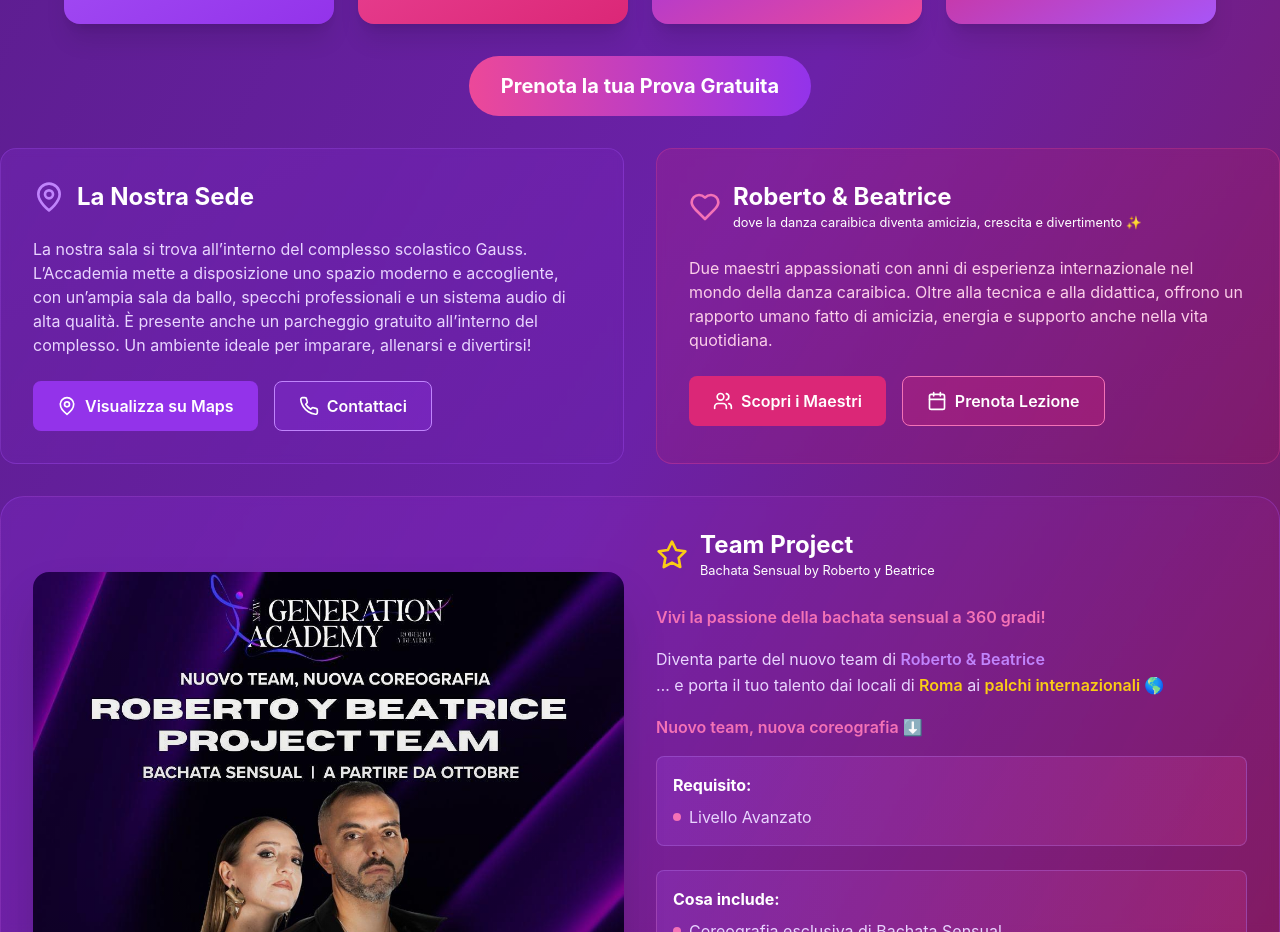
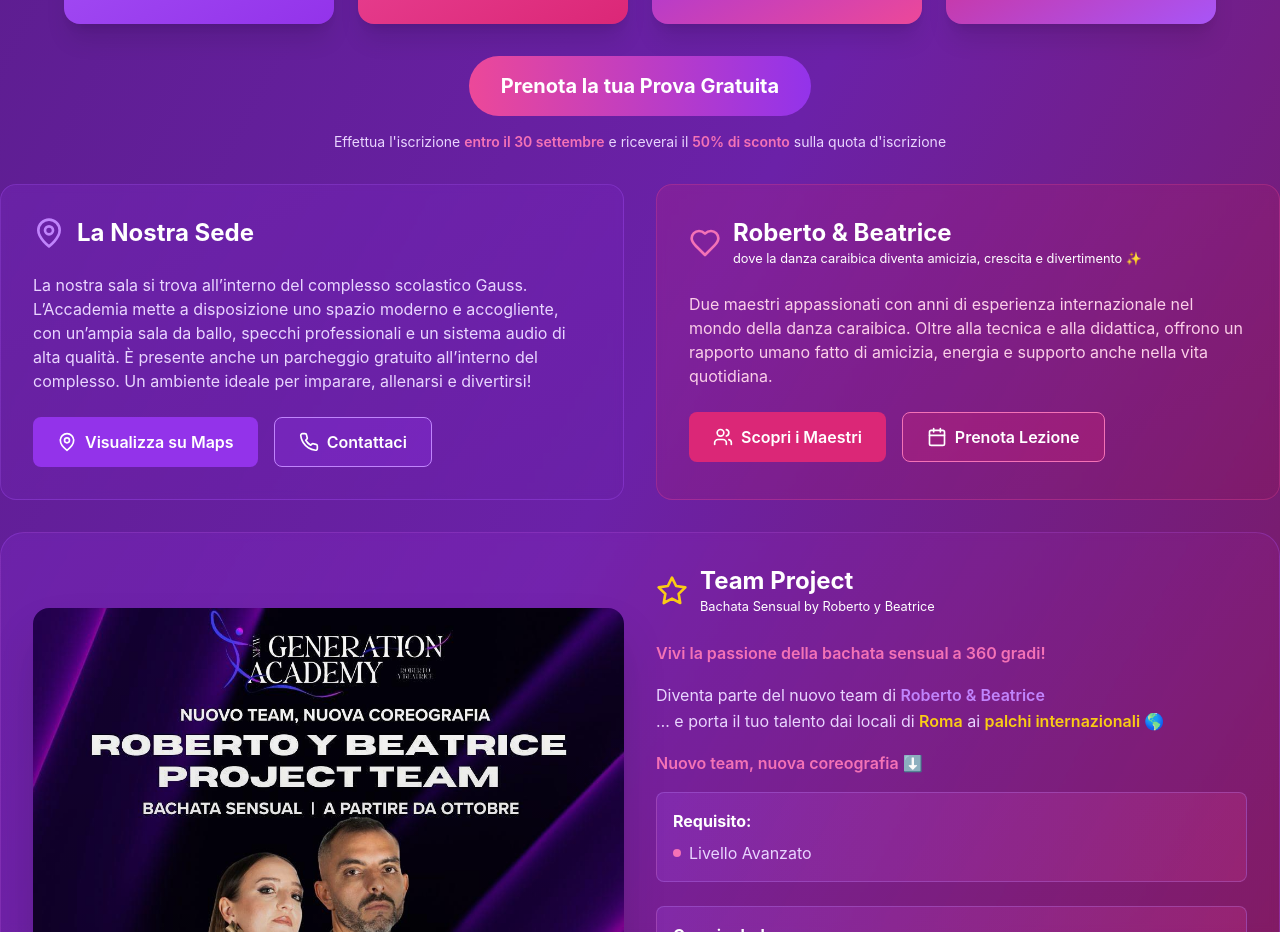
Before and after one commit to Mattia471/new_generation_academy, a React (Create React App) app: page / in a window 1280 px wide. Shown: the part 784-1716 px from the top of the page. Built offline with nearby package versions, Linux system fonts and the light colour scheme.

Commit message:
fix: label on page

```diff
--- a/src/App.tsx
+++ b/src/App.tsx
@@ -73,7 +73,7 @@
         {
             day: 'LUNEDÌ',
             classes: [
-                { time: '20:45', name: 'Bachata Musicality', level: 'Intermedio' },
+                { time: '20:45', name: 'Bachata Musicality', level: 'Open' },
                 { time: '21:45', name: 'Bachata Sensual Liv. 3', level: 'Avanzato' }
             ]
         },
@@ -414,6 +414,12 @@
                                 >
                                     Prenota la tua Prova Gratuita
                                 </button>
+                                <p className="text-purple-200 my-4 text-center text-sm">
+                                    Effettua l'iscrizione <span className="text-pink-400 font-semibold">entro il 30 settembre</span> e
+                                    riceverai il <span
+                                    className="text-pink-400 font-semibold">50% di sconto</span> sulla quota
+                                    d'iscrizione
+                                </p>
                             </div>
 
 
@@ -423,7 +429,7 @@
                                 {/* La Nostra Sede */}
                                 <div
                                     className="bg-gradient-to-br from-purple-600/20 to-purple-800/20 backdrop-blur-sm rounded-2xl p-8 border border-purple-500/30">
-                                    <div className="flex items-center space-x-3 mb-6">
+                                <div className="flex items-center space-x-3 mb-6">
                                         <MapPin className="text-purple-400" size={32}/>
                                         <h3 className="text-2xl font-bold text-white">La Nostra Sede</h3>
                                     </div>
@@ -679,8 +685,11 @@
                                 <div
                                     className="bg-gradient-to-r from-purple-600/20 to-pink-600/20 backdrop-blur-sm rounded-2xl p-8 border border-purple-500/30">
                                     <h3 className="text-2xl font-bold text-white mb-4">Pronto a iniziare?</h3>
-                                    <p className="text-purple-200 mb-6">Prenota la tua lezione di prova gratuita e
-                                        scopri il ballo che fa per te!</p>
+                                    <p className="text-purple-200 my-4 text-center text-sm">
+                                        Effettua l'iscrizione <span className="text-pink-400 font-semibold">entro il 30 settembre</span> e
+                                        riceverai il <span
+                                        className="text-pink-400 font-semibold">50% di sconto</span> sulla quota d'iscrizione
+                                    </p>
                                     <button
                                         onClick={() => setShowBookingForm(true)}
                                         className="bg-gradient-to-r from-pink-500 to-purple-600 text-white px-8 py-4 rounded-full text-lg font-bold hover:shadow-lg transform hover:scale-105 transition-all duration-300"
@@ -931,13 +940,20 @@
                             </button>
                         </div>
 
+                        <p className="text-purple-200 my-4 text-center text-sm">
+                            Effettua l'iscrizione <span
+                            className="text-pink-400 font-semibold">entro il 30 settembre</span> e
+                            riceverai il <span
+                            className="text-pink-400 font-semibold">50% di sconto</span> sulla quota d'iscrizione
+                        </p>
+
                         <div className="space-y-4">
                             <input
                                 type="text"
                                 name="name"
                                 placeholder="Il tuo nome *"
                                 value={formFreeTrial.name}
-                                onChange={(e) => handleInputChange(e,setFormFreeTrial)}
+                                onChange={(e) => handleInputChange(e, setFormFreeTrial)}
                                 required
                                 className="w-full px-4 py-3 bg-black/30 border border-purple-500/30 rounded-lg text-white placeholder-purple-300 focus:border-pink-500 focus:outline-none"
                             />
@@ -946,7 +962,7 @@
                                 name="surname"
                                 placeholder="Il tuo cognome *"
                                 value={formFreeTrial.surname}
-                                onChange={(e) => handleInputChange(e,setFormFreeTrial)}
+                                onChange={(e) => handleInputChange(e, setFormFreeTrial)}
                                 required
                                 className="w-full px-4 py-3 bg-black/30 border border-purple-500/30 rounded-lg text-white placeholder-purple-300 focus:border-pink-500 focus:outline-none"
                             />
@@ -955,7 +971,7 @@
                                 name="email"
                                 placeholder="La tua email *"
                                 value={formFreeTrial.email}
-                                onChange={(e) => handleInputChange(e,setFormFreeTrial)}
+                                onChange={(e) => handleInputChange(e, setFormFreeTrial)}
                                 required
                                 className="w-full px-4 py-3 bg-black/30 border border-purple-500/30 rounded-lg text-white placeholder-purple-300 focus:border-pink-500 focus:outline-none"
                             />
@@ -964,13 +980,13 @@
                                 name="phone"
                                 placeholder="Il tuo telefono *"
                                 value={formFreeTrial.phone}
-                                onChange={(e) => handleInputChange(e,setFormFreeTrial)}
+                                onChange={(e) => handleInputChange(e, setFormFreeTrial)}
                                 className="w-full px-4 py-3 bg-black/30 border border-purple-500/30 rounded-lg text-white placeholder-purple-300 focus:border-pink-500 focus:outline-none"
                             />
                             <select
                                 name="day"
                                 value={formFreeTrial.day}
-                                onChange={(e) => handleInputChange(e,setFormFreeTrial)}
+                                onChange={(e) => handleInputChange(e, setFormFreeTrial)}
                                 required
                                 className="w-full px-4 py-3 bg-black/30 border border-purple-500/30 rounded-lg text-white focus:border-pink-500 focus:outline-none"
                             >
@@ -984,7 +1000,7 @@
                                 name="message"
                                 placeholder="Note aggiuntive (opzionale)"
                                 value={formFreeTrial.message}
-                                onChange={(e) => handleInputChange(e,setFormFreeTrial)}
+                                onChange={(e) => handleInputChange(e, setFormFreeTrial)}
                                 rows={3}
                                 className="w-full px-4 py-3 bg-black/30 border border-purple-500/30 rounded-lg text-white placeholder-purple-300 focus:border-pink-500 focus:outline-none resize-none"
                             />
@@ -1003,7 +1019,8 @@
 
             {showTeamForm && (
                 <div className="fixed inset-0 bg-black/60 backdrop-blur-sm flex items-center justify-center z-50 p-4">
-                    <div className="bg-gradient-to-br from-purple-900 to-pink-900 rounded-2xl p-8 max-w-md w-full border border-purple-500/50 shadow-2xl">
+                    <div
+                        className="bg-gradient-to-br from-purple-900 to-pink-900 rounded-2xl p-8 max-w-md w-full border border-purple-500/50 shadow-2xl">
                         <div className="flex justify-between items-center mb-6">
                             <h3 className="text-2xl font-bold text-white flex items-center space-x-2">
                                 <Users className="text-pink-400" size={28} />
```
